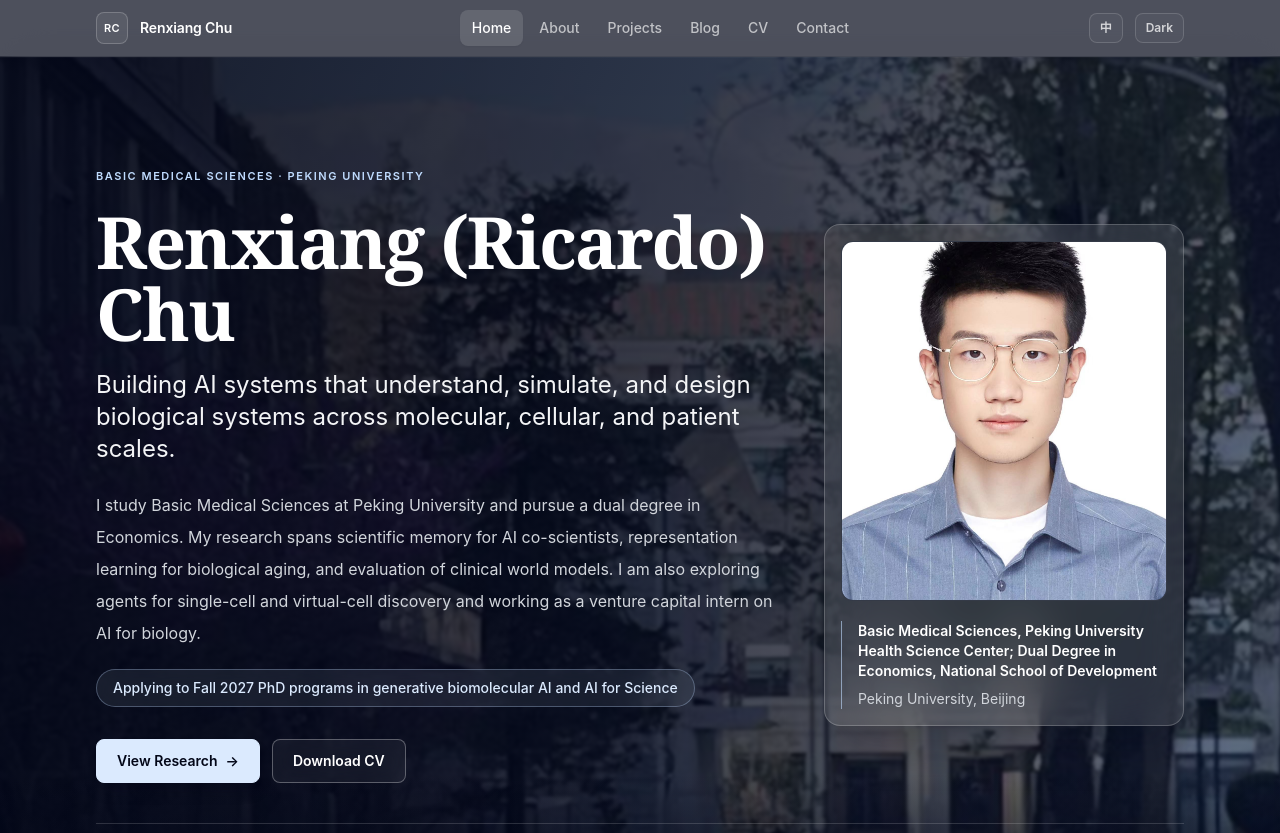
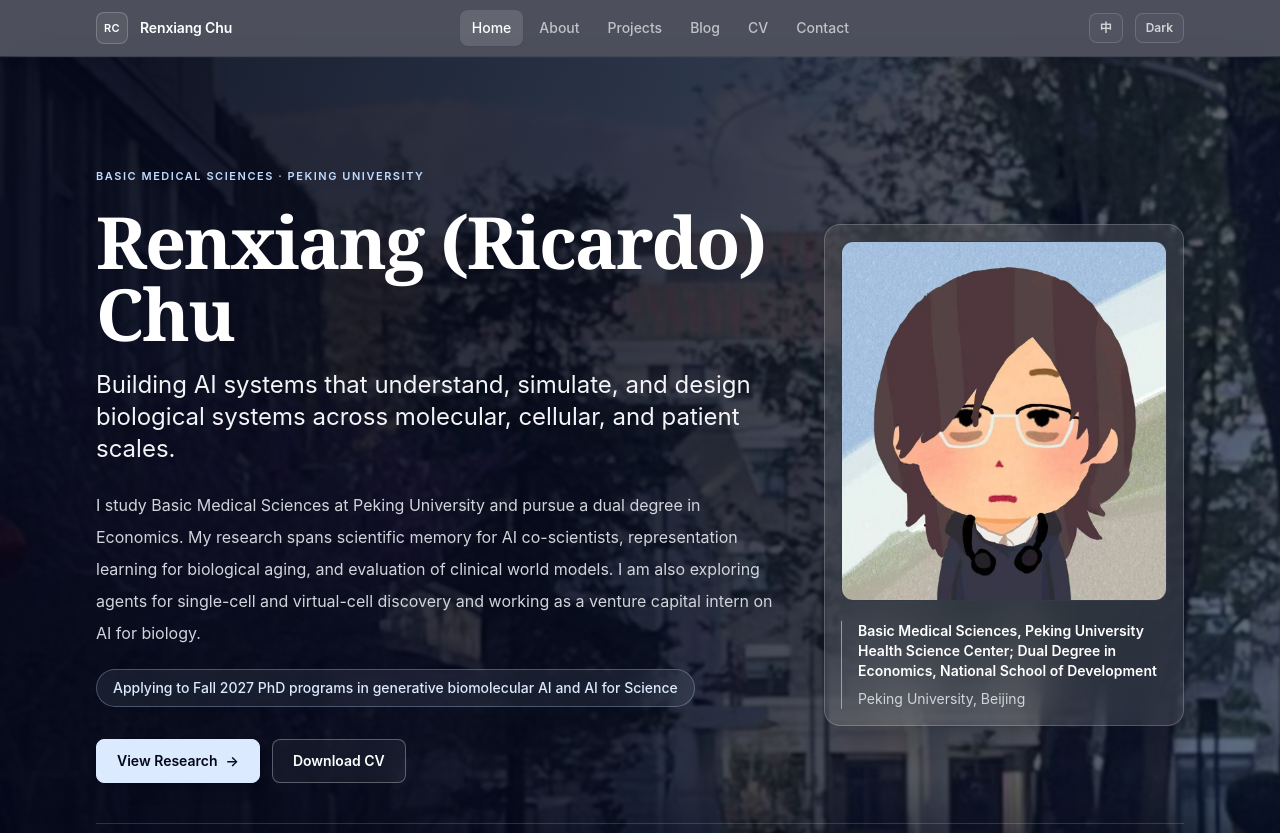
Before and after one commit to irrrricardo/irrrricardo.github.io, a Next.js app: page / in a window 1280 px wide. Shown: the top 833 px of the page. Built offline with nearby package versions, Linux system fonts and the light colour scheme.

Commit message:
feat: update profile portrait

```diff
--- a/src/app/about/page.js
+++ b/src/app/about/page.js
@@ -35,7 +35,7 @@
       <section className="bg-white pb-20 pt-24 dark:bg-gray-950">
         <div className="section-shell grid gap-10 lg:grid-cols-[320px_1fr] lg:items-center">
           <div className="relative mx-auto h-[370px] w-full max-w-[280px] overflow-hidden rounded-2xl border border-gray-200 bg-gray-100 shadow-soft dark:border-gray-800 dark:bg-gray-900 lg:mx-0">
-            <Image src="/images/github_selfie.jpeg" alt={profile.name} fill className="object-cover transition duration-700 ease-out hover:scale-[1.025]" sizes="280px" priority />
+            <Image src="/images/ricardo-portrait-illustration.jpg" alt={`Illustrated portrait of ${profile.name}`} fill className="object-cover transition duration-700 ease-out hover:scale-[1.025]" sizes="280px" priority />
           </div>
           <div>
             <p className="eyebrow">{t.subtitle}</p>
--- a/src/app/page.js
+++ b/src/app/page.js
@@ -59,7 +59,7 @@
 
             <aside className="glass-panel p-4">
               <div className="relative h-[320px] overflow-hidden rounded-xl border border-white/15 bg-gray-900 sm:h-[360px]">
-                <Image src="/images/github_selfie.jpeg" alt={profile.name} fill className="object-cover transition duration-700 ease-out hover:scale-[1.025]" sizes="360px" priority />
+                <Image src="/images/ricardo-portrait-illustration.jpg" alt={`Illustrated portrait of ${profile.name}`} fill className="object-cover transition duration-700 ease-out hover:scale-[1.025]" sizes="360px" priority />
               </div>
               <div className="mt-5 border-l border-blue-200/60 pl-4">
                 <p className="text-sm font-semibold text-white">{text(profile.affiliation, lang)}</p>
```
Also changed, not shown: public/images/ricardo-portrait-illustration.jpg (added).
